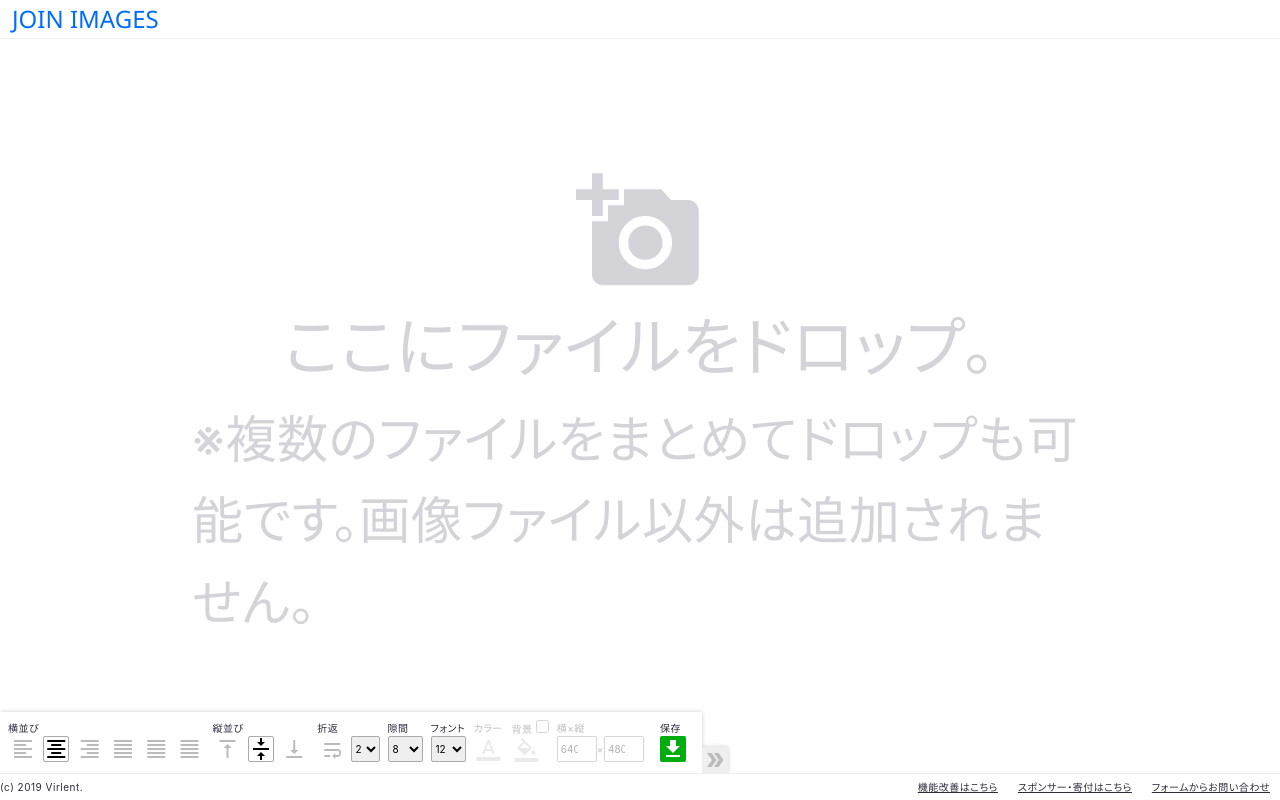
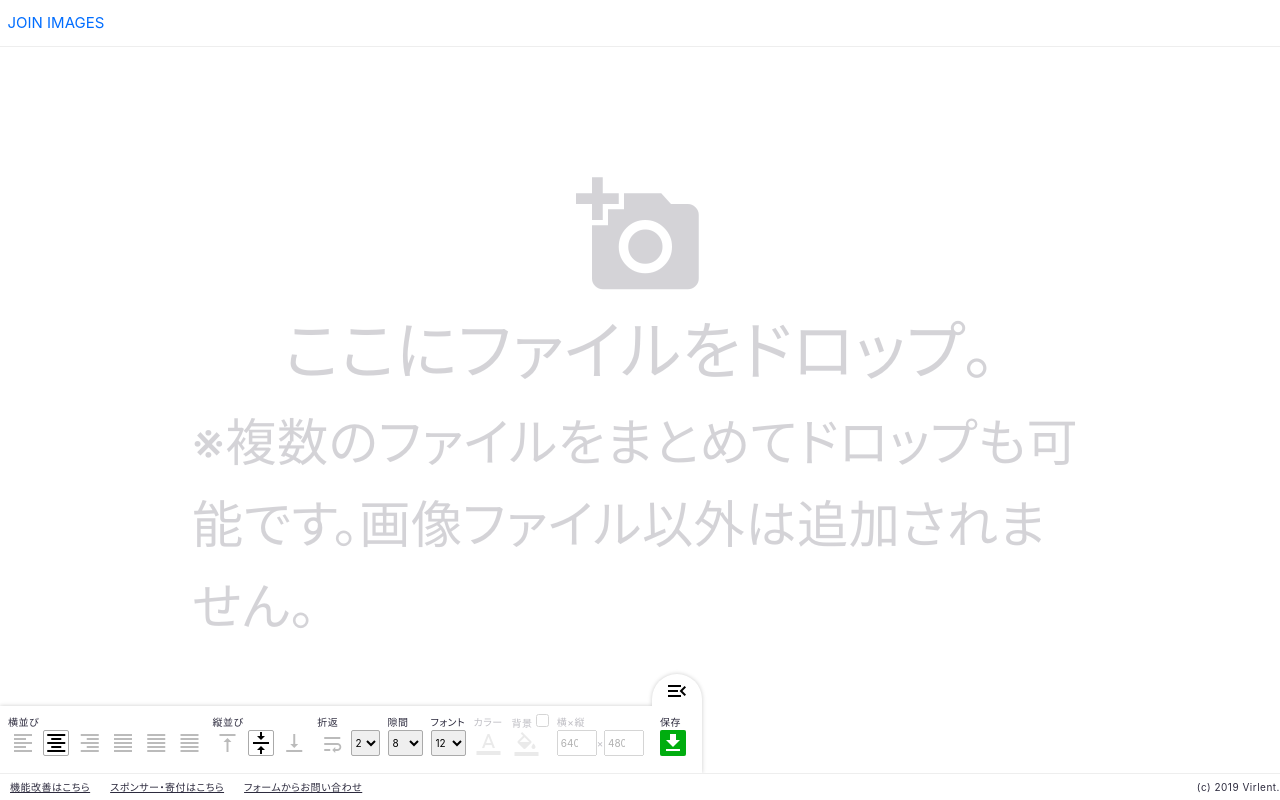
Before and after one commit to shiba328/join-images, a website built with webpack: page src/index.pug in a window 1280 px wide. Built offline with nearby package versions, Linux system fonts and the light colour scheme; some packages are replaced by stand-ins of ours.

Commit message:
CSS微調整

```diff
--- a/src/assets/script/drop-drag.ts
+++ b/src/assets/script/drop-drag.ts
@@ -2,16 +2,15 @@ import AddCaption from './add-caption';
 import RemoveItem from './remove-item';
 
 export default class DropDrag {
+  btn: HTMLElement;
   canvas: HTMLElement;
-  input: HTMLElement;
   emptyMessage: HTMLElement;
   fileCount: number;
 
   constructor() {
+    this.btn = document.querySelector('[jsname="add-file"]');
     this.canvas = document.querySelector('[jsname="main-canvas"]');
-    this.input = document.querySelector('[jsname="file-input"]');
     this.emptyMessage = document.querySelector('[jsname="empty-message"]');
-
     this.fileCount = 0;
 
     this._resistEventListener();
@@ -32,6 +31,13 @@ export default class DropDrag {
 
     this.canvas.addEventListener('drop', (e: Event & { dataTransfer?: DataTransfer }) => {
       e.preventDefault();
+      this.canvas.classList.remove('dragover');
+      this._filesManage(e.dataTransfer.files);
+      this.emptyMessage.classList.add('is-hidden');
+    });
+
+    this.btn.addEventListener('click', (e: Event & { dataTransfer?: DataTransfer }) => {
+      // e.preventDefault();
       this.canvas.classList.remove('dragover');
       this._filesManage(e.dataTransfer.files);
       this.emptyMessage.classList.add('is-hidden');
--- a/src/assets/style/base.css
+++ b/src/assets/style/base.css
@@ -45,57 +45,6 @@ a {
   }
 }
 
-.global-header {
-  display: flex;
-  align-items: center;
-  font-size: 150%;
-  background: #fff;
-  border-bottom: 1px solid #eee;
-
-  a {
-    display: inline-block;
-    padding: 1em 0.5em;
-    margin: 0 0.5em;
-  }
-
-  .menu {
-    margin-left: auto;
-  }
-
-  .branding a {
-    padding: 0;
-    font-family: 'Noto Sans', sans-serif;
-    font-size: 160%;
-    color: #006dff;
-    text-decoration: none;
-    letter-spacing: 0;
-  }
-}
-
-.global-body {
-  position: relative;
-  flex: 1;
-  overflow: hidden;
-}
-
-.global-footer {
-  display: flex;
-  align-items: center;
-  font-size: 100%;
-  background: #fff;
-  border-top: 1px solid #eee;
-
-  a {
-    display: inline-block;
-    padding: 0.5em;
-    margin: 0 0.5em;
-  }
-
-  .menu {
-    margin-left: auto;
-  }
-}
-
 .scrollbar {
   position: relative;
   float: left;
--- /dev/null
+++ b/src/assets/style/globals.css
@@ -0,0 +1,50 @@
+.global-header {
+  display: flex;
+  align-items: center;
+  font-size: 150%;
+  background: #fff;
+  border-bottom: 1px solid #eee;
+
+  a {
+    display: inline-block;
+    padding: 1em 0.5em;
+    margin: 0 0.5em;
+  }
+
+  .menu {
+    margin-left: auto;
+  }
+
+  .branding a {
+    padding: 10% 0;
+    font-size: 100%;
+    color: #006dff;
+    text-decoration: none;
+    letter-spacing: 0;
+  }
+}
+
+.global-body {
+  position: relative;
+  flex: 1;
+  overflow: hidden;
+}
+
+.global-footer {
+  display: flex;
+  flex-wrap: wrap;
+  align-items: center;
+  font-size: 100%;
+  background: #fff;
+  border-top: 1px solid #eee;
+
+  a {
+    display: inline-block;
+    padding: 0.5em;
+    margin: 0 0.5em;
+  }
+
+  .menu {
+    margin-right: auto;
+  }
+}
--- a/src/index.pug
+++ b/src/index.pug
@@ -8,7 +8,7 @@ html(lang="ja")
     meta(content="website", property="og:type")
     meta(content="ja_JP", property="og:locale")
     <link href="https://fonts.googleapis.com/css?family=Noto+Sans&display=swap&text=JOINIMAGES" rel="stylesheet">
-    link(href="https://fonts.googleapis.com/icon?family=Material+Icons&text=double_arrowformat_align_centerformat_align_leftformat_align_rightformat_align_justifyvertical_align_bottomvertical_align_centervertical_align_topadd_a_photowrap_texthighlight_offfile_downloadformat_color_fillformat_color_text" rel="stylesheet")
+    link(href="https://fonts.googleapis.com/icon?family=Material+Icons&text=menu_openformat_align_centerformat_align_leftformat_align_rightformat_align_justifyvertical_align_bottomvertical_align_centervertical_align_topadd_a_photowrap_texthighlight_offfile_downloadformat_color_fillformat_color_text" rel="stylesheet")
     title JOIN IMAGES
   body
     .container.main(style="display:none")
@@ -25,6 +25,13 @@ html(lang="ja")
             small ※複数のファイルをまとめてドロップも可能です。画像ファイル以外は追加されません。
           .main-canvas.column-2.fontsize-12.padding-8.justify-center.align-center(jsname="main-canvas")
         .layout-tools
+          .add-file
+            input.is-hidden(accept="image/*" id="addfiles" multiple="" type="file")
+            label.btn(for="addfiles" jsname="add-file")
+              i.material-icons add_a_photo
+          .close
+            button.btn
+              i.material-icons menu_open
           .layout-tools-inner
             .justify
               .label 横並び
@@ -104,16 +111,13 @@ html(lang="ja")
               .container
                 button.btn(jsname="save-file")
                   i.material-icons file_download
-          .close
-            button.btn
-              i.material-icons double_arrow
       .global-footer
-        .copyright (c) 2019 Virlent.
         .menu
-          a(href="") 機能改善はこちら
-          a(href="") スポンサー・寄付はこちら
+          a(href="https://github.com/shiba328/join-images/issues") 機能改善はこちら
+          a(href="https://forms.gle/humPNdoJcJ7KmaWB6") スポンサー・寄付はこちら
           //- a(href="https://virlent.com") About
           a(href="https://forms.gle/humPNdoJcJ7KmaWB6") フォームからお問い合わせ
+        .copyright (c) 2019 Virlent.
     .container.loading
       .inner(style="height: 100vh;width: 100%;display: flex;justify-content: center;align-items: center;")
           svg(xmlns="http://www.w3.org/2000/svg" xmlns:xlink="http://www.w3.org/1999/xlink" style="shape-rendering: auto;" width="100px" height="100px" viewBox="0 0 100 100" preserveAspectRatio="xMidYMid")
--- a/src/style.css
+++ b/src/style.css
@@ -1,4 +1,8 @@
 @import './assets/style/base';
+@import './assets/style/globals';
+
+@custom-media --sp (max-width: 500px);
+@custom-media --md (min-width: 500px);
 
 :root {
   --light: #a8c8f1;
@@ -223,18 +227,63 @@
   position: absolute;
   bottom: 0;
   z-index: 3;
+  filter: drop-shadow(0 0 2px rgba(0, 0, 0, 0.2));
+
+  .btn {
+    display: block;
+    -webkit-appearance: none;
+    padding: 0;
+    margin: 0;
+    cursor: pointer;
+    border: 0;
+  }
+
+  .add-file {
+    .btn {
       display: flex;
       align-items: center;
-  filter: drop-shadow(0 0 2px rgba(0, 0, 0, 0.2));
+      justify-content: center;
+      width: 5em;
+      height: 5em;
+      margin-right: 16px;
+      margin-left: auto;
+      color: #fff;
+      background: #006dff;
+      border-radius: 2.5em;
+    }
+
+    @media (--md) {
+      display: none;
+    }
+  }
+
+  @media (--sp) {
+    margin-right: auto;
+  }
+
+  .close {
+    .btn {
+      width: 5em;
+      padding-top: 0.5em;
+      margin-left: auto;
+      background: #fff;
+      border-radius: 3em 3em 0 0;
+
+      @media (--sp) {
+        margin-right: auto;
+      }
+    }
+  }
 
   &-inner {
     display: flex;
+    flex-wrap: wrap;
     padding: 8px;
     background: #fff;
 
     > * {
       margin-right: 8px;
-    }
+      margin-bottom: 8px;
     }
 
     label {
@@ -258,20 +307,6 @@
         color: #000;
         border-color: #aaa;
       }
-  }
-
-  .close {
-    display: flex;
-    align-items: flex-end;
-    align-self: stretch;
-  }
-
-  .btn {
-    -webkit-appearance: none;
-    padding: 0;
-    margin: 0;
-    cursor: pointer;
-    border: 0;
     }
 
     .style {
@@ -315,3 +350,4 @@
       opacity: 0.3;
     }
   }
+}
```
Also changed, not shown: 1 other file. Lines whose indentation alone changed are shown as unchanged.
